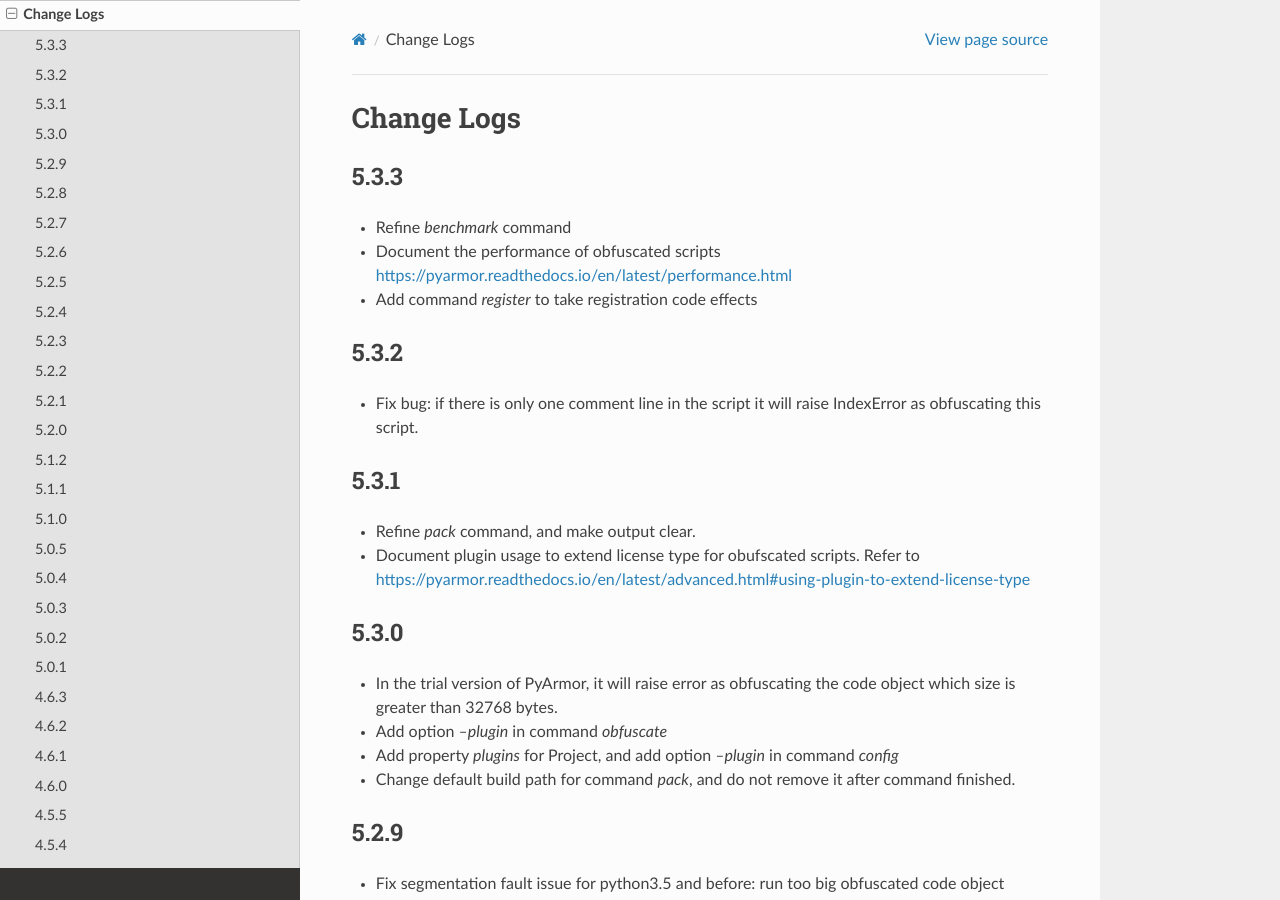
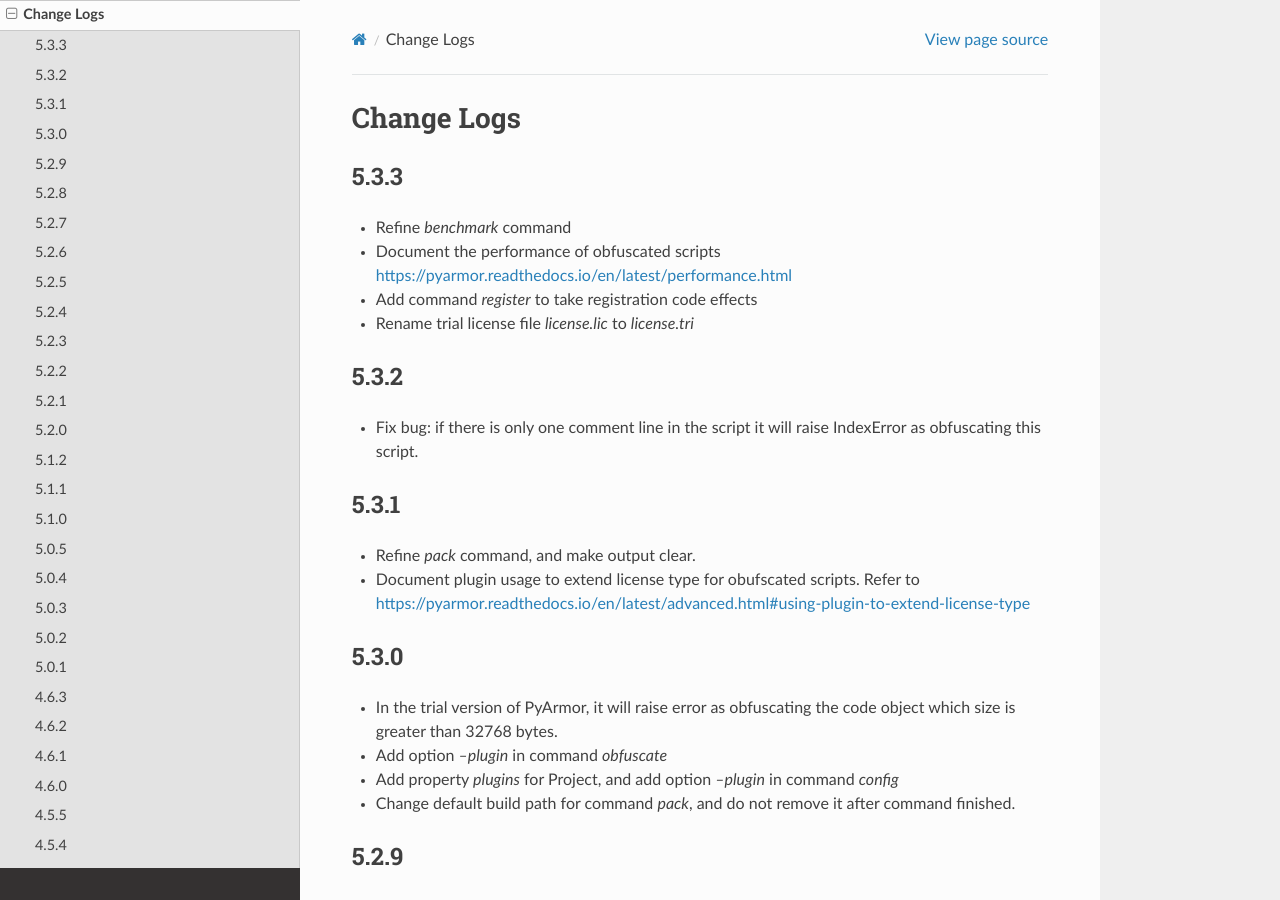
Before and after one commit to dashingsoft/pyarmor, a Sphinx documentation site: the page built from docs/change-logs.rst, in a window 1280 px wide and 900 px high. Built offline with Sphinx 7.4.7 and the Read the Docs theme 2.0.0, drawn with Linux system fonts in a browser that asks for light colours.

Commit message:
Add change log

```diff
--- a/docs/change-logs.rst
+++ b/docs/change-logs.rst
@@ -8,6 +8,7 @@
 * Refine `benchmark` command
 * Document the performance of obfuscated scripts https://pyarmor.readthedocs.io/en/latest/performance.html
 * Add command `register` to take registration code effects
+* Rename trial license file `license.lic` to `license.tri`
 
 5.3.2
 -----
```
